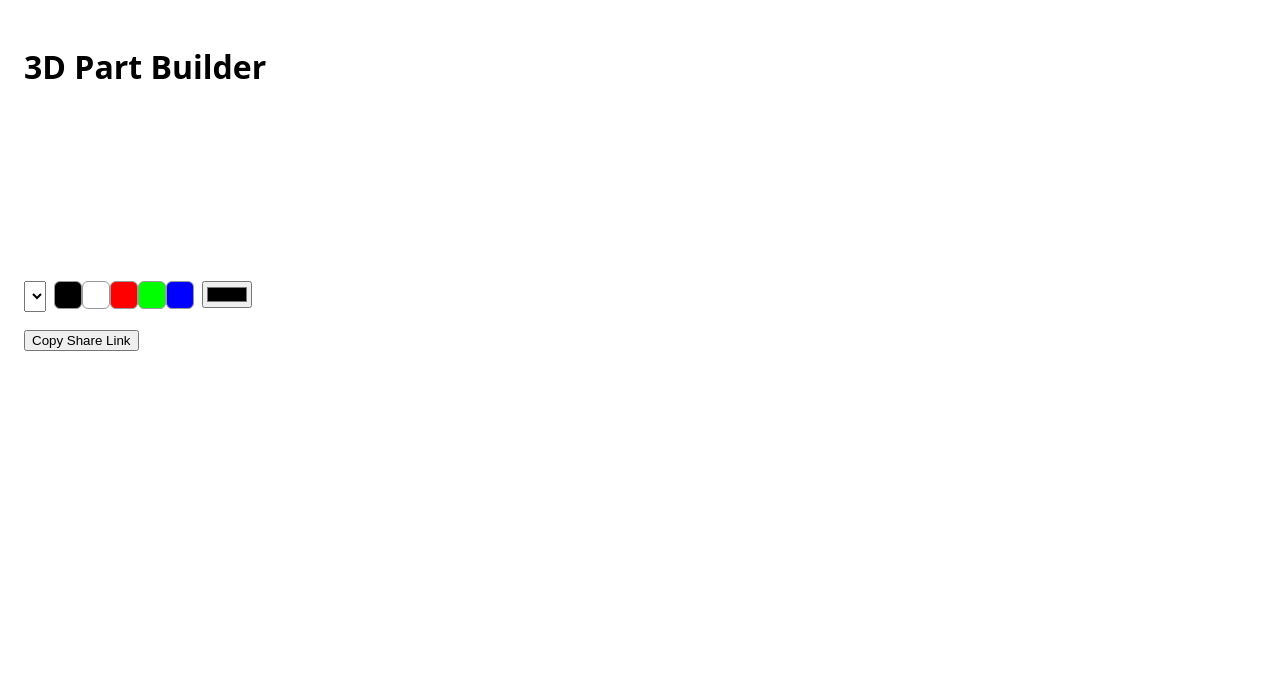
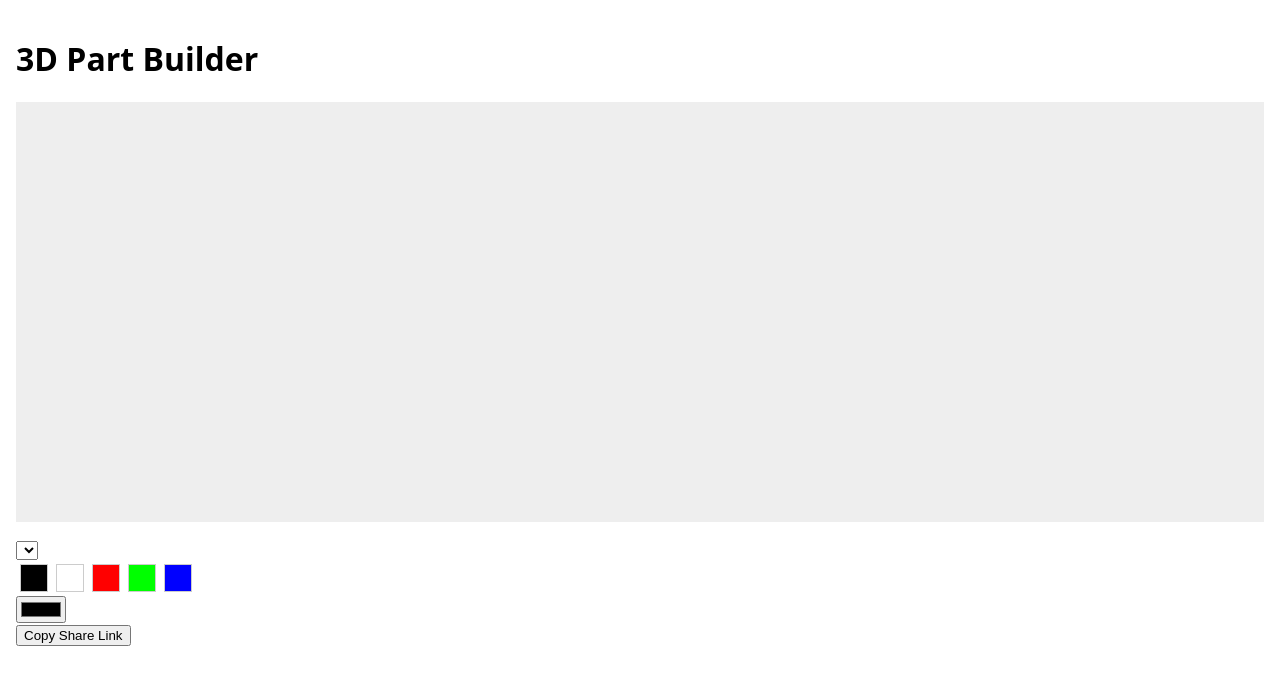
Before and after one commit to DreadPirateRobertsIV/3dprintedcolorpicker, a plain HTML site: page index.html in a window 1280 px wide. Drawn offline with nearby package versions, Linux system fonts and the light colour scheme.

Commit message:
Update style.css

```diff
--- a/style.css
+++ b/style.css
@@ -1,3 +1,24 @@
-body { font-family: system-ui, sans-serif; padding: 1rem; }
-.controls { display:flex; gap:8px; margin:1rem 0; }
-.swatch { width:28px; height:28px; border-radius:6px; border:1px solid #999; cursor:pointer; }
+body {
+  font-family: system-ui, sans-serif;
+  margin: 0;
+  padding: 1rem;
+}
+
+canvas {
+  width: 100%;
+  height: 420px;
+  display: block;
+  background: #eee;
+}
+
+.controls {
+  margin-top: 1rem;
+}
+
+#palette button {
+  width: 28px;
+  height: 28px;
+  margin: 4px;
+  border: 1px solid #ccc;
+  cursor: pointer;
+}
```
